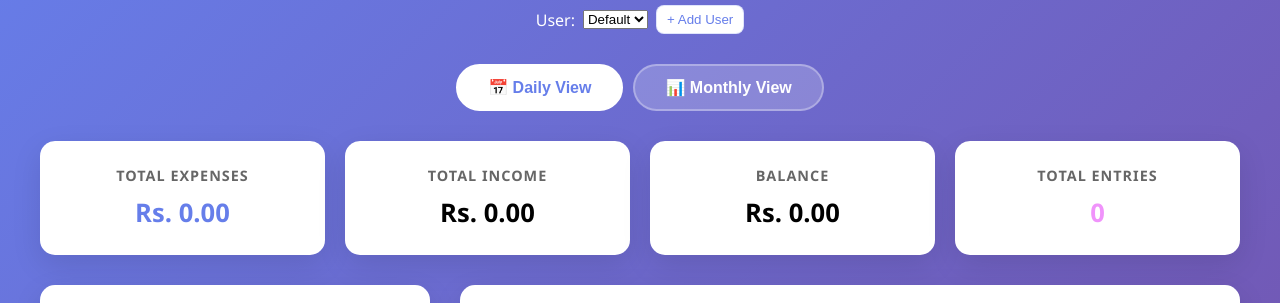
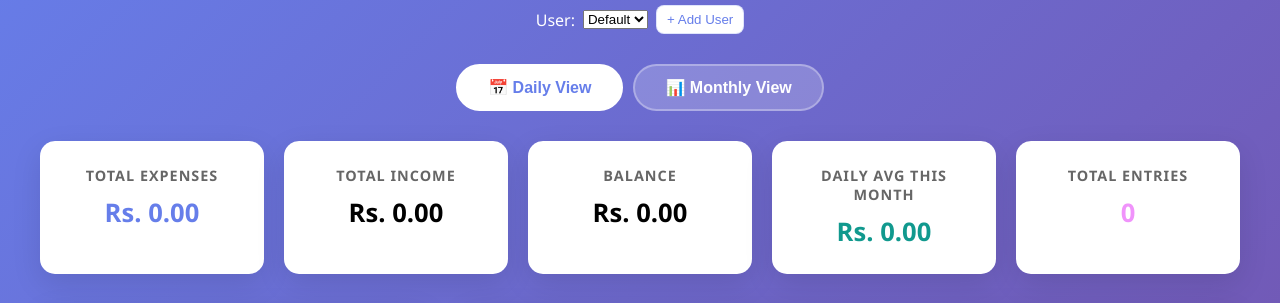
Before and after one commit to jenish-stha/expenses-tracker, a plain HTML site: page index.html in a window 1280 px wide. Shown: the part 112-415 px from the top of the page. Drawn offline with Linux system fonts and the light colour scheme.

Commit message:
Add monthly daily average summary

```diff
--- a/index.html
+++ b/index.html
@@ -36,6 +36,10 @@
             <div class="card balance-card">
                 <h3>Balance</h3>
                 <p class="amount" id="balance">Rs. 0.00</p>
+            </div>
+            <div class="card month-card">
+                <h3>Daily Avg This Month</h3>
+                <p class="amount" id="monthDailyAvg">Rs. 0.00</p>
             </div>
             <div class="card count-card">
                 <h3>Total Entries</h3>
--- a/script.js
+++ b/script.js
@@ -23,6 +23,7 @@ const clearAllBtn = document.getElementById('clearAll');
 const totalAmountEl = document.getElementById('totalAmount');
 const todayAmountEl = document.getElementById('todayAmount');
 const monthAmountEl = document.getElementById('monthAmount');
+const monthDailyAvgEl = document.getElementById('monthDailyAvg');
 const entryCountEl = document.getElementById('entryCount');
 
 // Monthly view elements
@@ -338,6 +339,7 @@ function formatDate(dateString) {
 function updateSummary() {
     // Only count current user's records
     const userExpenses = expenses.filter(e => e.userId === currentUserId);
+    const todayDate = new Date();
 
     const totalExpenses = userExpenses
         .filter(e => e.type !== 'income')
@@ -347,7 +349,7 @@ function updateSummary() {
         .filter(e => e.type === 'income')
         .reduce((sum, expense) => sum + expense.amount, 0);
 
-    const today = new Date().toISOString().split('T')[0];
+    const today = todayDate.toISOString().split('T')[0];
     const todayExpenses = userExpenses
         .filter(expense => expense.date === today && expense.type !== 'income')
         .reduce((sum, expense) => sum + expense.amount, 0);
@@ -356,6 +358,8 @@ function updateSummary() {
     const monthExpenses = userExpenses
         .filter(expense => expense.month === currentMonth && expense.type !== 'income')
         .reduce((sum, expense) => sum + expense.amount, 0);
+    const daysInCurrentMonth = new Date(todayDate.getFullYear(), todayDate.getMonth() + 1, 0).getDate();
+    const monthDailyAverage = monthExpenses / daysInCurrentMonth;
 
     totalAmountEl.textContent = formatCurrency(totalExpenses);
     const totalIncomeElLocal = document.getElementById('totalIncome');
@@ -364,6 +368,7 @@ function updateSummary() {
     if (balanceElLocal) balanceElLocal.textContent = formatCurrency(totalIncome - totalExpenses);
     if (todayAmountEl) todayAmountEl.textContent = formatCurrency(todayExpenses);
     if (monthAmountEl) monthAmountEl.textContent = formatCurrency(monthExpenses);
+    if (monthDailyAvgEl) monthDailyAvgEl.textContent = formatCurrency(monthDailyAverage);
     entryCountEl.textContent = userExpenses.length;
 
     updateClearAllButtonVisibility();
```
